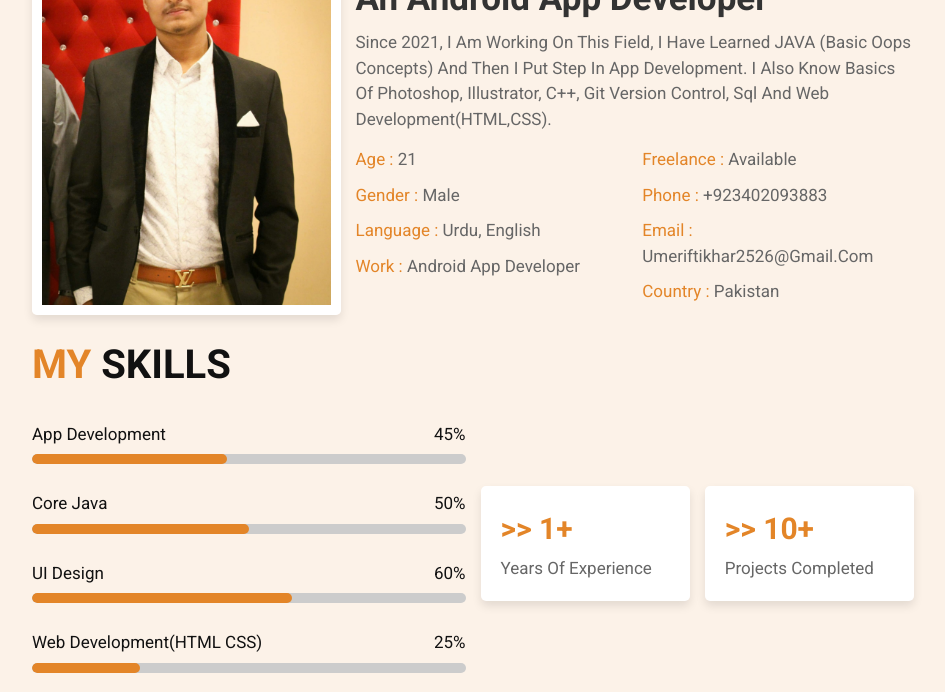
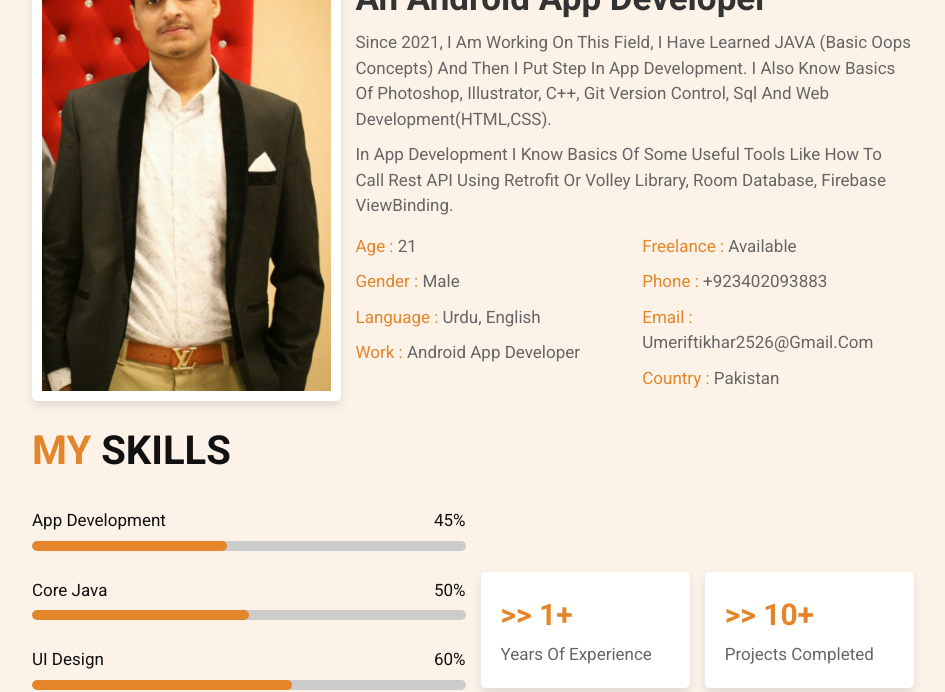
Before and after one commit to umer2526/MyPortfolio, a plain HTML site: page index.html in a window 1280 px wide. Shown: the part 960-1652 px from the top of the page, without its empty margins (317-1262 px from the left). Drawn offline with Linux system fonts and the light colour scheme.

Commit message:
add some info

```diff
--- a/index.html
+++ b/index.html
@@ -79,6 +79,7 @@
     <div class="content">
         <h3> my name is umer iftikhar & I am an android app developer </h3>
         <p>since 2021, I am working on this field, I have learned JAVA (basic oops concepts) and then I put step in app development. I also know basics of photoshop, illustrator, c++, git version control, sql and Web Development(HTML,CSS).</p>
+        <p>in app development i know basics of some useful tools like how to call rest API using retrofit or volley library, Room Database, Firebase viewBinding.</p>
         <div class="box-container">
             <div class="box">
                 <p> <span> age : </span> 21 </p>
```
